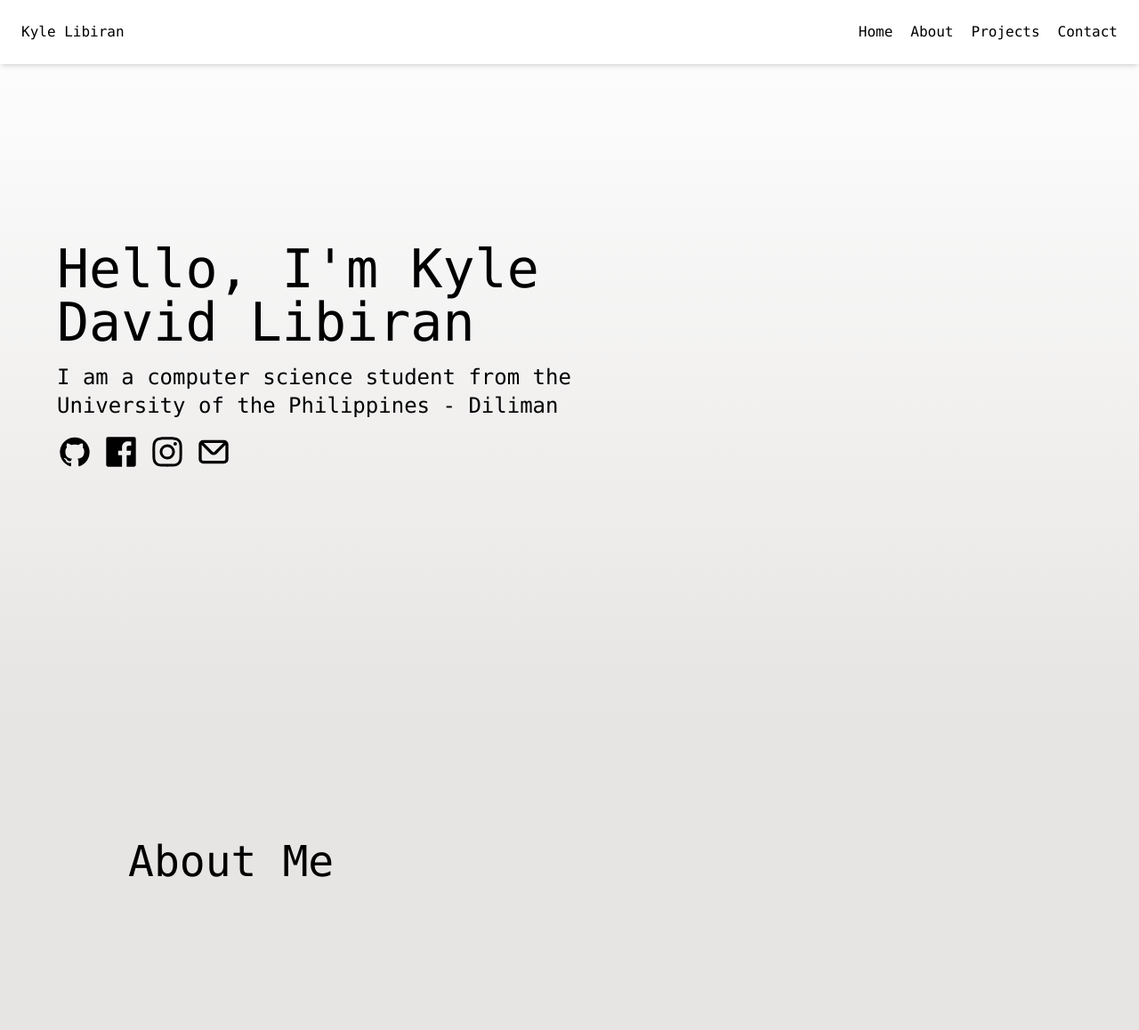
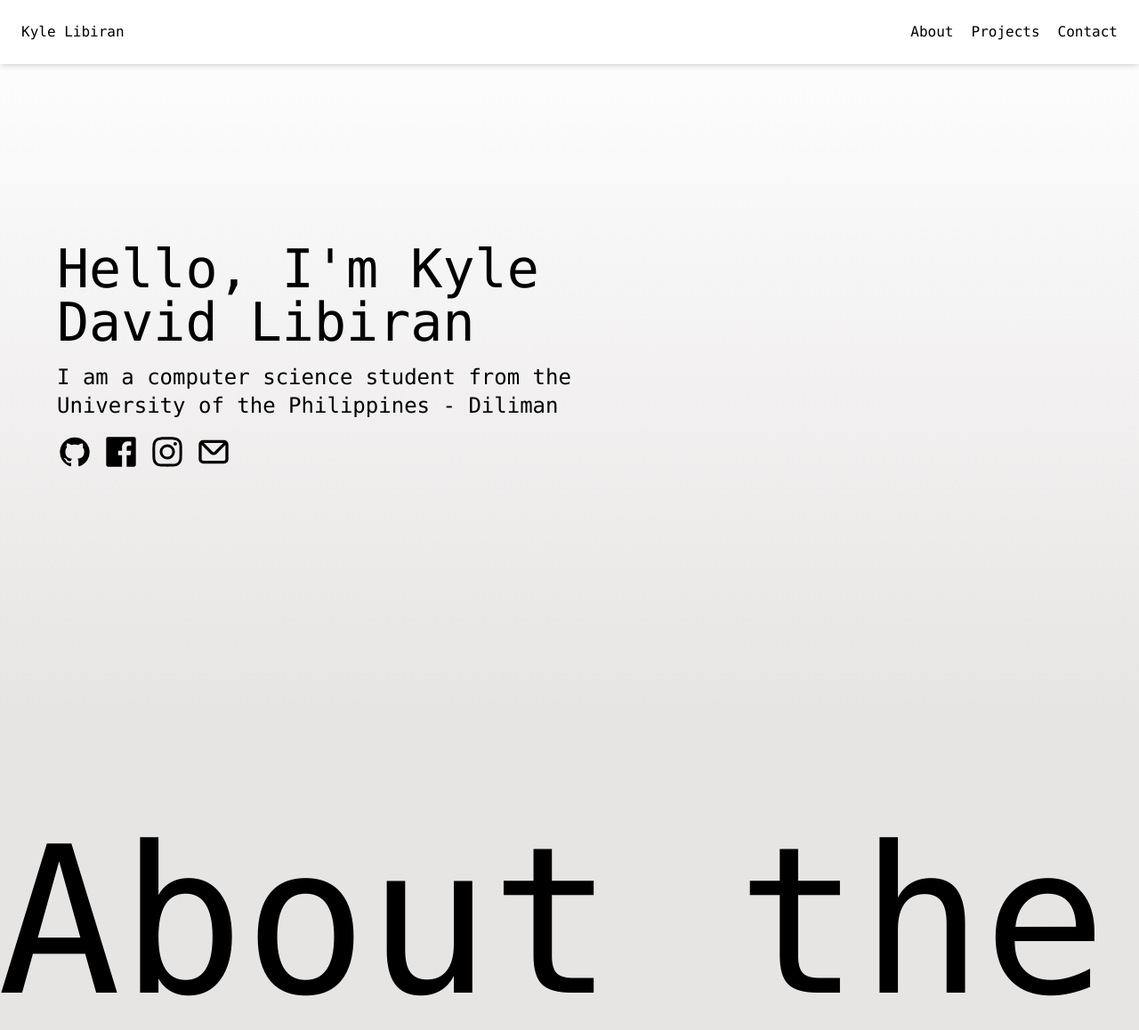
Before and after one commit to kdlibiran/portfolio, a Next.js app: page / in a window 1280 px wide. Shown: the top 1158 px of the page at 89% size. Built offline with nearby package versions, Linux system fonts and the light colour scheme.

Commit message:
Added more animations to about page and divided the pages into components

```diff
--- a/app/page.tsx
+++ b/app/page.tsx
@@ -1,23 +1,10 @@
 "use client";
-import { useEffect, useLayoutEffect, useState, useRef } from "react";
-import gsap from "gsap";
-import { ScrollTrigger } from "gsap/ScrollTrigger";
-import { ScrollToPlugin } from "gsap/ScrollToPlugin";
-import {
-  UilGithub,
-  UilFacebook,
-  UilInstagram,
-  UilEnvelope,
-  UilJavaScript,
-  UilReact,
-  UilHtml5,
-  UilHtml3,
-  UilDatabase,
-} from "@iconscout/react-unicons";
-import Image from "next/image";
-import Link from "next/link";
+import { useEffect, useState, useRef } from "react";
 import Preloader from "@/components/preloader";
-import { AnimatePresence, motion } from "framer-motion";
+import { AnimatePresence } from "framer-motion";
+import LandingPage from "@/components/landing";
+import Navbar from "@/components/navbar";
+import AboutMePage from "@/components/about-me";
 
 export default function Home() {
   const comp = useRef(null);
@@ -26,7 +13,6 @@ export default function Home() {
     (async () => {
       const LocomotiveScroll = (await import("locomotive-scroll")).default;
       const locomotiveScroll = new LocomotiveScroll();
-
       setTimeout(() => {
         setIsLoading(false);
       }, 2000);
@@ -38,61 +24,9 @@ export default function Home() {
       <AnimatePresence mode="wait">
         {isLoading && <Preloader />}
       </AnimatePresence>
-      {!isLoading && (
-        <motion.div
-          initial={{ y: "-100%" }}
-          animate={{ y: "100%" }}
-          exit={{ y: 0 }}
-          className="fixed"
-        >
-          <nav
-            id="nav"
-            className="fixed top-0 flex w-[100vw] flex-1 justify-between bg-white p-6 shadow-md"
-          >
-            <p className="text-l">Kyle Libiran</p>
-            <div className="hidden space-x-5 md:flex">
-              <button id="#herobtn">Home </button>
-              <button id="#aboutbtn">About</button>
-              <button>Projects</button>
-              <button>Contact</button>
-            </div>
-          </nav>
-        </motion.div>
-      )}
-      <div
-        id="hero"
-        className="center top-0 flex h-[100vh] flex-1 snap-center bg-gradient-to-b from-white to-stone-200"
-      >
-        <div className="ml-16 flex h-full w-1/2 flex-initial flex-col justify-center">
-          <h1 className="text-6xl">Hello, I'm Kyle David Libiran</h1>
-          <p className="mt-4 text-2xl">
-            I am a computer science student from the University of the
-            Philippines - Diliman{" "}
-          </p>
-          <div className="mt-4 flex flex-row space-x-3">
-            <a href="https://github.com/kdlibiran">
-              <UilGithub size="40" />
-            </a>
-            <a href="https://fb.com/kylelibiran">
-              <UilFacebook size="40" />
-            </a>
-            <a href="https://instagram.com/klibiran">
-              <UilInstagram size="40" />
-            </a>
-            <a href="mailto:kylelibiran@gmail.com">
-              <UilEnvelope size="40" />
-            </a>
-          </div>
-        </div>
-      </div>
-      <div
-        id="about-me"
-        className="flex h-[100vh] flex-1 snap-center flex-col bg-stone-200"
-      >
-        <div id="about-title" className=" ml-36 mt-36 text-5xl antialiased">
-          About Me
-        </div>
-      </div>
+      {!isLoading && <Navbar />}
+      <LandingPage />
+      <AboutMePage />
     </main>
   );
 }
--- /dev/null
+++ b/components/about-me/index.tsx
@@ -0,0 +1,55 @@
+"use client";
+import gsap from "gsap";
+import { useEffect, useRef, useLayoutEffect } from "react";
+import ScrollTrigger from "gsap/ScrollTrigger";
+
+export default function AboutMePage() {
+  const firstTitleRef = useRef(null);
+  const secondTitleRef = useRef(null);
+  const slider = useRef(null);
+  let xPercent = 0;
+  let direction = -1;
+
+  useLayoutEffect(() => {
+    gsap.registerPlugin(ScrollTrigger);
+    gsap.to(slider.current, {
+      scrollTrigger: {
+        trigger: document.documentElement,
+        scrub: 0.25,
+        start: 0,
+        end: window.innerHeight,
+        onUpdate: (e) => (direction = e.direction * -1),
+      },
+      x: "-500px",
+    });
+    requestAnimationFrame(animate);
+  }, []);
+
+  const animate = () => {
+    if (xPercent < -100) {
+      xPercent = 0;
+    } else if (xPercent > 0) {
+      xPercent = -100;
+    }
+    gsap.set(firstTitleRef.current, { xPercent: xPercent });
+    gsap.set(secondTitleRef.current, { xPercent: xPercent });
+    requestAnimationFrame(animate);
+    xPercent += 0.1 * direction;
+  };
+
+  return (
+    <div id="about-me" className=" h-[100vh]  overflow-hidden bg-stone-200">
+      <div
+        ref={slider}
+        className="relative mt-16 whitespace-nowrap text-[230px]"
+      >
+        <p ref={firstTitleRef} className="absolute pr-[100px]">
+          About the Developer
+        </p>
+        <p ref={secondTitleRef} className="absolute left-[2801px] pr-[100px]">
+          About the Developer
+        </p>
+      </div>
+    </div>
+  );
+}
--- /dev/null
+++ b/components/landing/index.tsx
@@ -0,0 +1,38 @@
+"use client";
+import {
+  UilGithub,
+  UilFacebook,
+  UilInstagram,
+  UilEnvelope,
+} from "@iconscout/react-unicons";
+
+export default function LandingPage() {
+  return (
+    <div
+      id="hero"
+      className="center top-0 flex h-[100vh] flex-1 snap-center bg-gradient-to-b from-white to-stone-200"
+    >
+      <div className="ml-16 flex h-full w-1/2 flex-initial flex-col justify-center">
+        <h1 className="text-6xl">Hello, I'm Kyle David Libiran</h1>
+        <p className="mt-4 text-2xl">
+          I am a computer science student from the University of the Philippines
+          - Diliman{" "}
+        </p>
+        <div className="mt-4 flex flex-row space-x-3">
+          <a href="https://github.com/kdlibiran">
+            <UilGithub size="40" />
+          </a>
+          <a href="https://fb.com/kylelibiran">
+            <UilFacebook size="40" />
+          </a>
+          <a href="https://instagram.com/klibiran">
+            <UilInstagram size="40" />
+          </a>
+          <a href="mailto:kylelibiran@gmail.com">
+            <UilEnvelope size="40" />
+          </a>
+        </div>
+      </div>
+    </div>
+  );
+}
--- /dev/null
+++ b/components/navbar/index.tsx
@@ -0,0 +1,24 @@
+import { motion } from "framer-motion";
+
+export default function Navbar() {
+  return (
+    <motion.div
+      initial={{ y: "-100%" }}
+      animate={{ y: "100%" }}
+      exit={{ y: 0 }}
+      className="fixed"
+    >
+      <nav
+        id="nav"
+        className="fixed top-0 flex w-[100vw] flex-1 justify-between bg-white p-6 shadow-md"
+      >
+        <p className="text-l">Kyle Libiran</p>
+        <div className="hidden space-x-5 md:flex">
+          <button id="#aboutbtn">About</button>
+          <button>Projects</button>
+          <button>Contact</button>
+        </div>
+      </nav>
+    </motion.div>
+  );
+}
```
